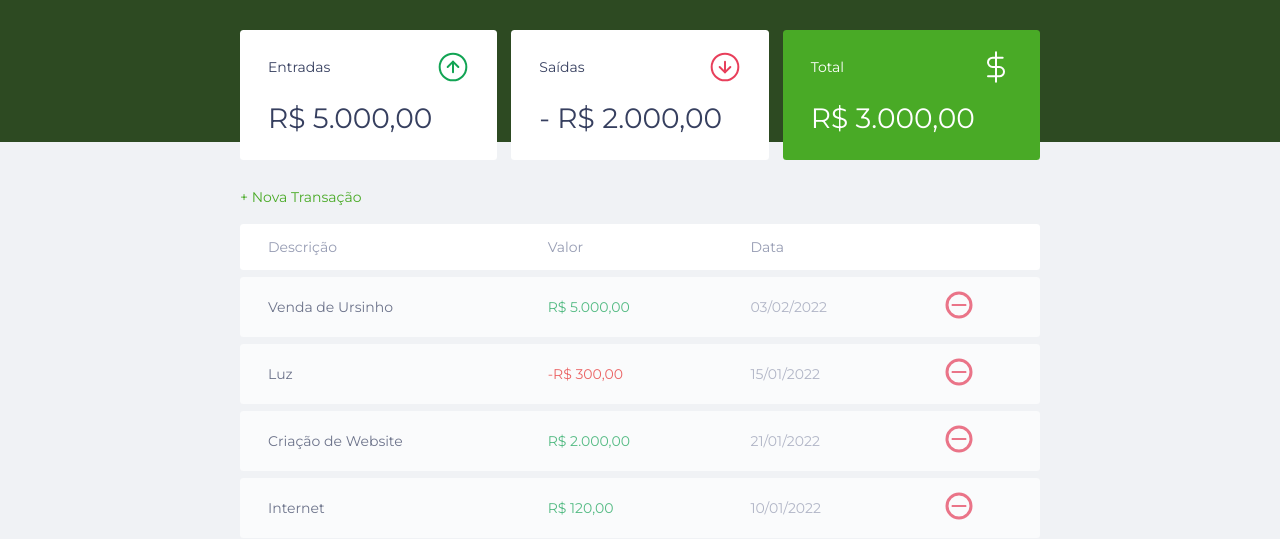
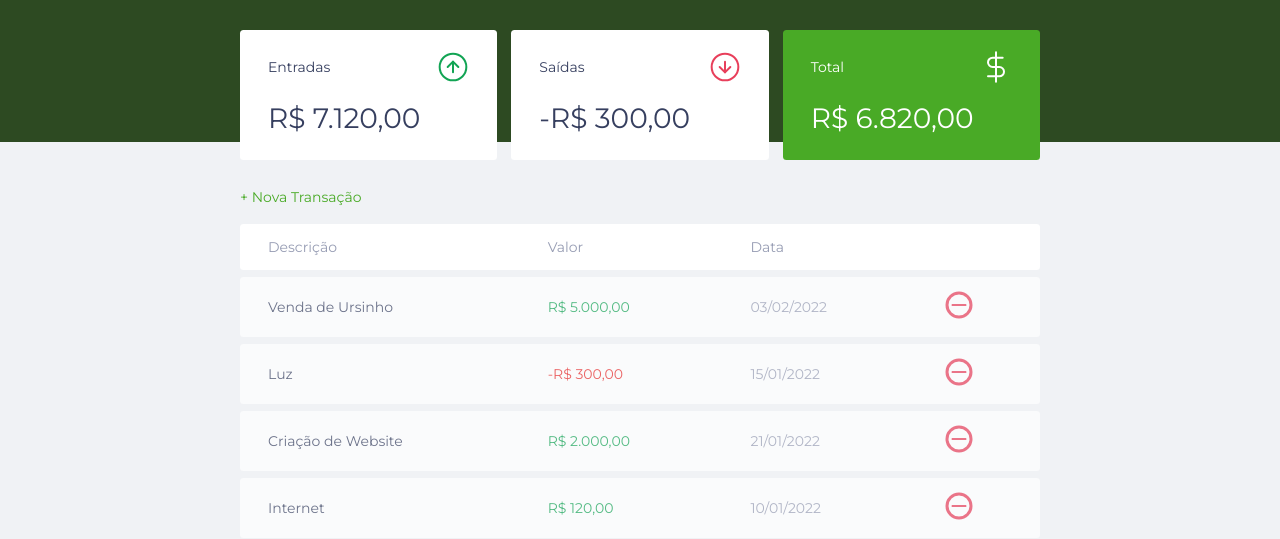
Before and after one commit to OliveiraGusta/EconoME, a plain HTML site: page index.html in a window 1280 px wide. Shown: the part 68-607 px from the top of the page. Drawn offline with Linux system fonts and the light colour scheme.

Commit message:
balance sheet calculation

```diff
--- a/index.html
+++ b/index.html
@@ -32,7 +32,7 @@
                     </span>
                     <img src="./assets/income.svg" alt="Imagem de entradas">
                 </h3>
-                <p>R$ 5.000,00</p>
+                <p id="incomeDisplay">R$ 0</p>
             </div>
 
             <div class="card">
@@ -42,7 +42,7 @@
                     </span>
                     <img src="./assets/expense.svg" alt="Imagem de Saídas ">
                 </h3>
-                <p>- R$ 2.000,00</p>
+                <p  id="expenseDisplay">- R$ 0</p>
             </div>
 
             <div class="card total">
@@ -53,7 +53,7 @@
                     <img src="./assets/total.svg" alt="Imagem de total">
                 </h3>
                 </h3>
-                <p>R$ 3.000,00</p>
+                <p id="totalDisplay">R$ 0</p>
             </div>
         </section>
 
--- a/scripts.js
+++ b/scripts.js
@@ -45,14 +45,34 @@ const transactions = [
 ]
 
 const Transaction = {
+   all: transactions,
    incomes() {
-      //Somar as entradas
+      let income = 0;
+      // Pegar valores das transaçoes
+      // para cada transaction
+      Transaction.all.forEach((transaction) => {
+          // Verificar se a transação > 0
+        if(transaction.amount > 0 ){
+          //Somar a uma variavel e returnar a varivel
+            income += transaction.amount;
+         }
+      })
+      return income;
+
+
    },
    expenses() {
-      //Somar as saídas
+      let expense = 0;
+      Transaction.all.forEach((transaction) => {
+        if(transaction.amount < 0 ){
+            expense += transaction.amount;
+         }
+      })
+      return expense;
    },
    total() {
-      //entradas - saidas
+
+      return Transaction.incomes() + Transaction.expenses();
    }
 }
 
@@ -67,6 +87,7 @@ const DOM = {
 
 
    },
+
    innerHTMLTransaction(transaction) {
       const CSSclass = transaction.amount > 0 ? "income" : "expense"
 
@@ -82,6 +103,20 @@ const DOM = {
             `
 
       return html
+   },
+
+   updateBalance() {
+      document
+      .getElementById('incomeDisplay')
+      .innerHTML = Utils.formatCurrency(Transaction.incomes())
+
+      document
+      .getElementById('expenseDisplay')
+      .innerHTML = Utils.formatCurrency(Transaction.expenses())
+
+      document
+      .getElementById('totalDisplay')
+      .innerHTML = Utils.formatCurrency(Transaction.total())
    }
 }
 
@@ -105,3 +140,5 @@ const Utils ={
 transactions.forEach((transaction) => {
    DOM.addTransaction(transaction)
 })
+
+DOM.updateBalance()
```
